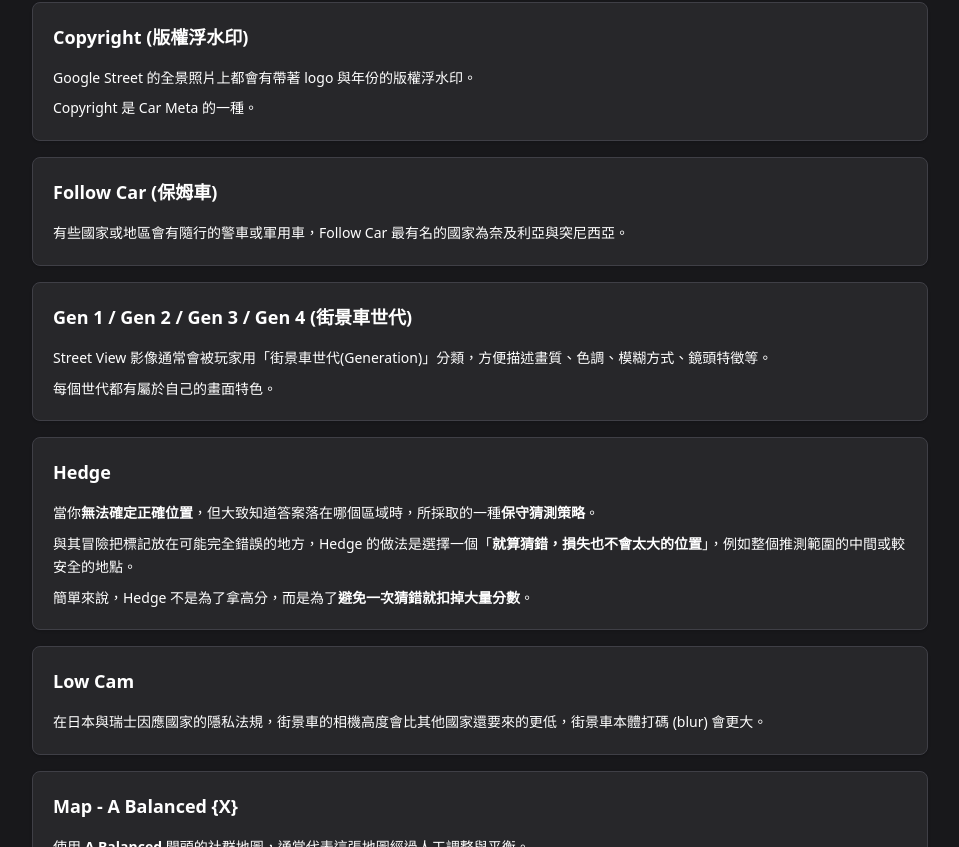
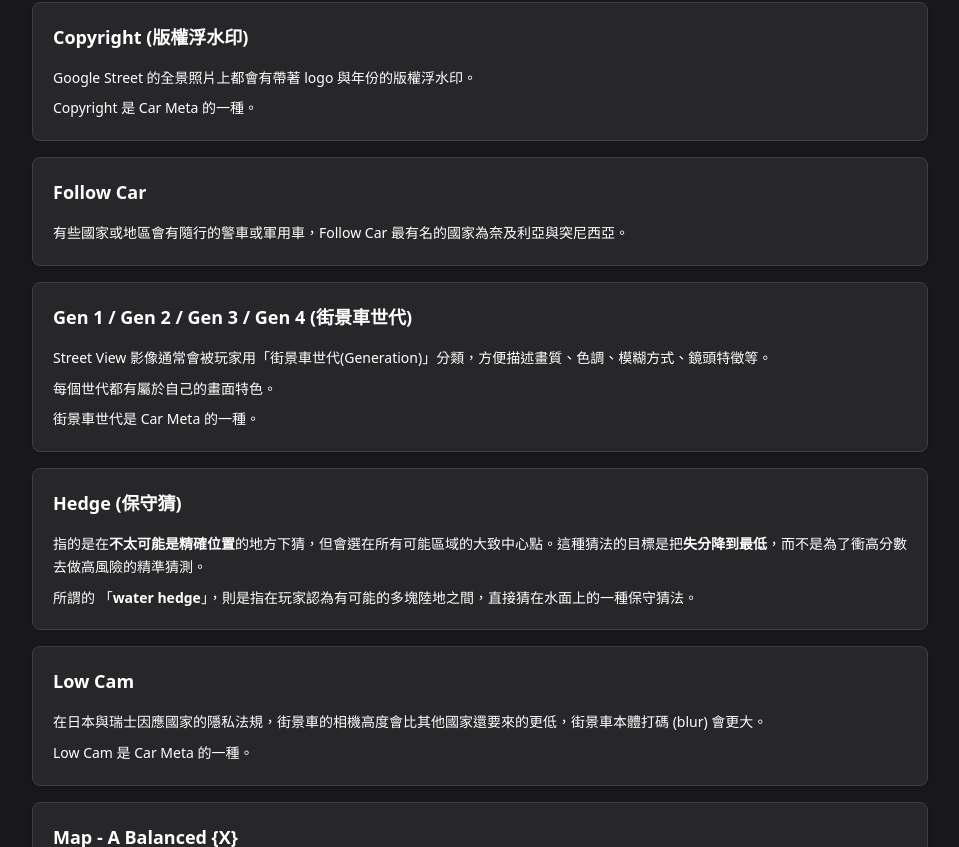
Before and after one commit to WasabiPingKak/GeoPingKak, a Next.js app in the folder frontend/: page /glossary in a window 1280 px wide. Shown: the part 1393-2240 px from the top of the page, without its empty margins (232-1191 px from the left). Built offline with nearby package versions, Linux system fonts and the light colour scheme.

Commit message:
Fix some trivial description

```diff
--- a/frontend/data/glossary.ts
+++ b/frontend/data/glossary.ts
@@ -103,34 +103,37 @@
       "能夠拿到 5K 的位置，通常也會被稱為 **Pinpointable**，代表該題目存在明確且可精確定位的參照點。",
   },
   {
-    title: "Hedge",
+    title: "Hedge (保守猜)",
     content:
-      "當你**無法確定正確位置**，但大致知道答案落在哪個區域時，所採取的一種**保守猜測策略**。\n\n" +
-      "與其冒險把標記放在可能完全錯誤的地方，Hedge 的做法是選擇一個「**就算猜錯，損失也不會太大的位置**」，例如整個推測範圍的中間或較安全的地點。\n\n" +
-      "簡單來說，Hedge 不是為了拿高分，而是為了**避免一次猜錯就扣掉大量分數**。",
+      "指的是在**不太可能是精確位置**的地方下猜，但會選在所有可能區域的大致中心點。這種猜法的目標是把**失分降到最低**，而不是為了衝高分數去做高風險的精準猜測。\n\n" +
+      "所謂的 「**water hedge**」，則是指在玩家認為有可能的多塊陸地之間，直接猜在水面上的一種保守猜法。\n\n",
   },
   {
     title: "Gen 1 / Gen 2 / Gen 3 / Gen 4 (街景車世代)",
     content:
       "Street View 影像通常會被玩家用「街景車世代(Generation)」分類，方便描述畫質、色調、模糊方式、鏡頭特徵等。\n\n" +
-      "每個世代都有屬於自己的畫面特色。",
+      "每個世代都有屬於自己的畫面特色。\n\n" +
+      "街景車世代是 Car Meta 的一種。",
   },
   {
     title: "Low Cam",
     content:
-      "在日本與瑞士因應國家的隱私法規，街景車的相機高度會比其他國家還要來的更低，街景車本體打碼 (blur) 會更大。\n\n",
+      "在日本與瑞士因應國家的隱私法規，街景車的相機高度會比其他國家還要來的更低，街景車本體打碼 (blur) 會更大。\n\n" +
+      "Low Cam 是 Car Meta 的一種。",
   },
   {
     title: "Small Cam",
     content:
       "Google 在 2025 年開始投入的相機世代，也有人視為第五代 (Gen 5)，但社群中一般都稱 Small Cam。\n\n" +
-      "街景車本體打碼 (blur) 會接近正圓形，但車頭會有一塊突出。\n\n",
+      "街景車本體打碼 (blur) 會接近正圓形，但車頭會有一塊突出。\n\n" +
+      "Small Cam 是 Car Meta 的一種。",
   },
   {
     title: "Shit Cam",
     content:
       "不屬於任何世代的街景車相機，通常是使用了第三方相機，或者參數調壞的相機。\n\n" +
-      "最具代表性的 Shit Cam 為印度與黎巴嫩的街景。",
+      "最具代表性的 Shit Cam 為印度與黎巴嫩的街景。\n\n" +
+      "Shit Cam 是 Car Meta 的一種",
   },
   {
     title: "Trekker / Tripod (徒步街景 / 腳架)",
@@ -210,7 +213,7 @@
       "有時候你可以在街上看到帶著電話區碼的廣告，區碼通常可以定位區具體的行政區。\n\n"
   },
   {
-    title: "Follow Car (保姆車)",
+    title: "Follow Car",
     content:
       "有些國家或地區會有隨行的警車或軍用車，Follow Car 最有名的國家為奈及利亞與突尼西亞。\n\n"
   },
```
